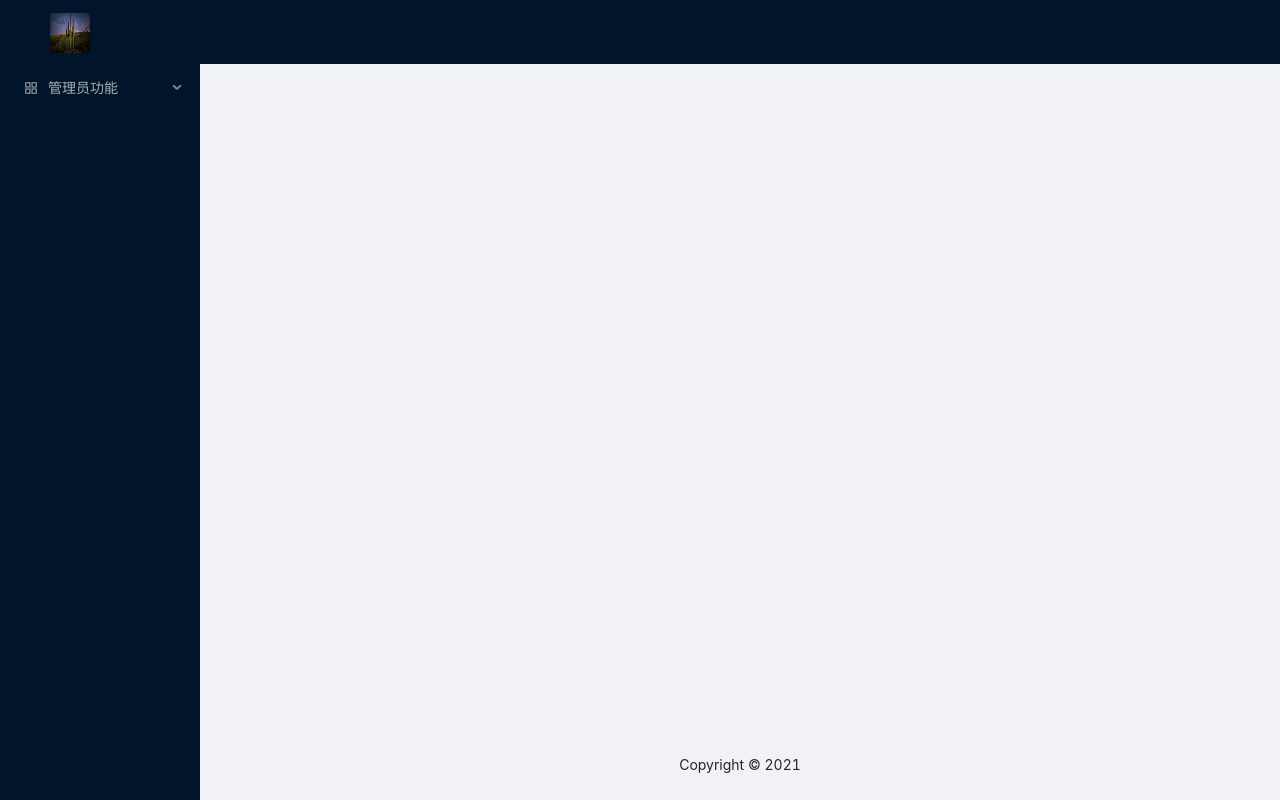
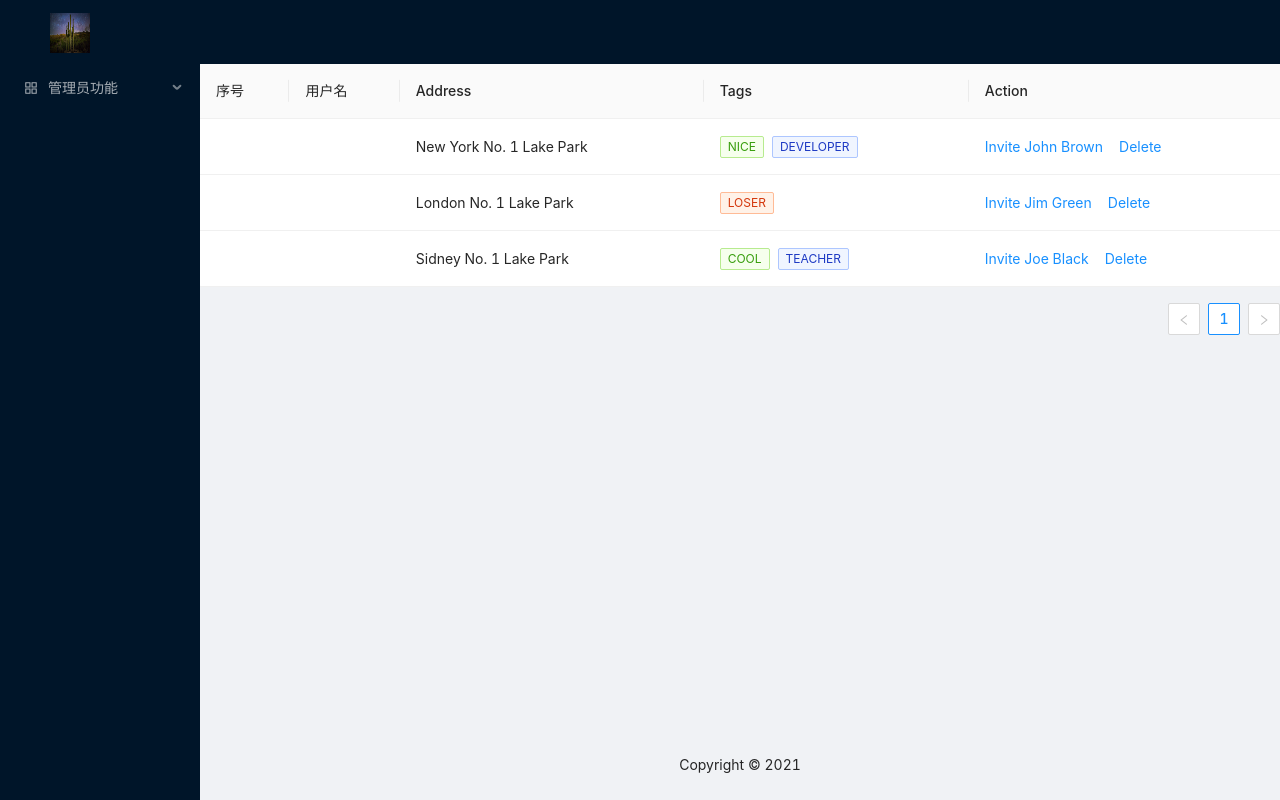
Before and after one commit to DogHuan/react-admin-system, a React (Create React App) app in the folder admin-system/: page /MainMenu/Admin/UserManage in a window 1280 px wide. Built offline with nearby package versions, Linux system fonts and the light colour scheme.

Commit message:
添加注释以及不同页面的渲染思路

```diff
--- a/admin-system/src/Admin/CommodityManage/index.js
+++ b/admin-system/src/Admin/CommodityManage/index.js
@@ -0,0 +1,83 @@
+import React, { Component } from "react";
+import { Table, Tag, Space } from 'antd';
+export default class CommondityManage extends Component {
+    constructor(props) {
+        super(props)
+    }
+    render() {
+    const columns = [
+    {
+        title: 'Name',
+        dataIndex: 'name',
+        key: 'name',
+        render: text => <a>{text}</a>,
+    },
+    {
+        title: 'Age',
+        dataIndex: 'age',
+        key: 'age',
+    },
+    {
+        title: 'Address',
+        dataIndex: 'address',
+        key: 'address',
+    },
+    {
+        title: 'Tags',
+        key: 'tags',
+        dataIndex: 'tags',
+        render: tags => (
+        <>
+        {tags.map(tag => {
+        let color = tag.length > 5 ? 'geekblue' : 'green';
+        if (tag === 'loser') {
+            color = 'volcano';
+        }
+        return (
+        <Tag color={color} key={tag}>
+            {tag.toUpperCase()}
+        </Tag>
+        );
+        })}
+        </>
+    ),
+    },
+    {
+        title: 'Action',
+        key: 'action',
+        render: (text, record) => (
+        <Space size="middle">
+            <a>Invite {record.name}</a>
+            <a>Delete</a>
+        </Space>
+        ),
+    },
+    ];
+    const data = [
+        {
+          key: '1',
+          name: 'John Brown',
+          age: 32,
+          address: 'New York No. 1 Lake Park',
+          tags: ['nice', 'developer'],
+        },
+        {
+          key: '2',
+          name: 'Jim Green',
+          age: 42,
+          address: 'London No. 1 Lake Park',
+          tags: ['loser'],
+        },
+        {
+          key: '3',
+          name: 'Joe Black',
+          age: 32,
+          address: 'Sidney No. 1 Lake Park',
+          tags: ['cool', 'teacher'],
+        },
+      ];
+    return (
+        <div>456</div>
+    )
+}
+}
--- a/admin-system/src/Admin/UserManage/index.js
+++ b/admin-system/src/Admin/UserManage/index.js
@@ -7,15 +7,15 @@ export default class UserManage extends Component {
     render() {
     const columns = [
     {
-        title: 'Name',
-        dataIndex: 'name',
-        key: 'name',
-        render: text => <a>{text}</a>,
+      title: '序号',
+      dataIndex: 'index',
+      key: 'index',
+      render: (_,record, index) => console.log("record",record,"index",index)
     },
     {
-        title: 'Age',
-        dataIndex: 'age',
-        key: 'age',
+      title: '用户名',
+      dataIndex: 'users',
+      key: 'users',
     },
     {
       title: 'Address',
@@ -77,7 +77,7 @@ export default class UserManage extends Component {
     },
       ];
     return (
-        <div></div>
+        <Table columns={columns} dataSource={data}/>
     )
 }
 }
--- a/admin-system/src/MainMenu/index.js
+++ b/admin-system/src/MainMenu/index.js
@@ -4,6 +4,7 @@ import logo from '../Image/background-1.jpg'
 import { Route, Switch, Link, withRouter, Redirect } from 'react-router-dom'
 import { UserOutlined, AppstoreOutlined, BarsOutlined } from "@ant-design/icons";
 import UserManage from '../Admin/UserManage/index'
+import CommondityManage from '../Admin/CommodityManage'
 const { Header, Content, Footer, Sider } = Layout;
 const { SubMenu } = Menu;
 //一、对函数组件的初步使用以及数据的存储
@@ -11,7 +12,7 @@ const { SubMenu } = Menu;
 //1.1、我们对系统要具备的功能进行配置，即需要什么角色，每个角色又拥有多少功能。也就转变为父菜单和子菜单。
 // 这里我们借鉴使用对象去存储数据，每个对象以角色去命名，设置key，title等属性，代表一级目录（父菜单）。
 // 同时每个对象内部嵌套一个childern孩子数组来存储二级目录（子菜单），设置key，title等属性，component来作为
-// 渲染不同页面时的入口。
+// 渲染不同页面时的入口，而此刻link作为不同页面渲染时出口存储字符串。
 const menuAdmin = {
   title: "管理员功能",
   key: "admin",
@@ -19,16 +20,16 @@ const menuAdmin = {
   children: [
     {
       title: "用户管理",
-      key: "/mainMenu/Admin/UserManage",
-      link: "/mainMenu/Admin/UserManage",
+      key: "/MainMenu/Admin/UserManage",
+      link: "/MainMenu/Admin/UserManage",
       icon: <BarsOutlined />,
       component: UserManage,
     }, {
       title: "云服务商管理",
-      key: "/main/admin/vendersList",
-      link: "/main/admin/vendersList",
+      key: "/MainMenu/Admin/CommondityManage",
+      link: "/MainMenu/Admin/CommondityManage",
       icon: <BarsOutlined />,
-      component: UserManage,
+      component: CommondityManage,
     }, {
       title: "项目管理",
       key: "/main/admin/projectList",
```
Also changed, not shown: admin-system/src/Admin/index.js (deleted). Lines whose indentation alone changed are shown as unchanged.
